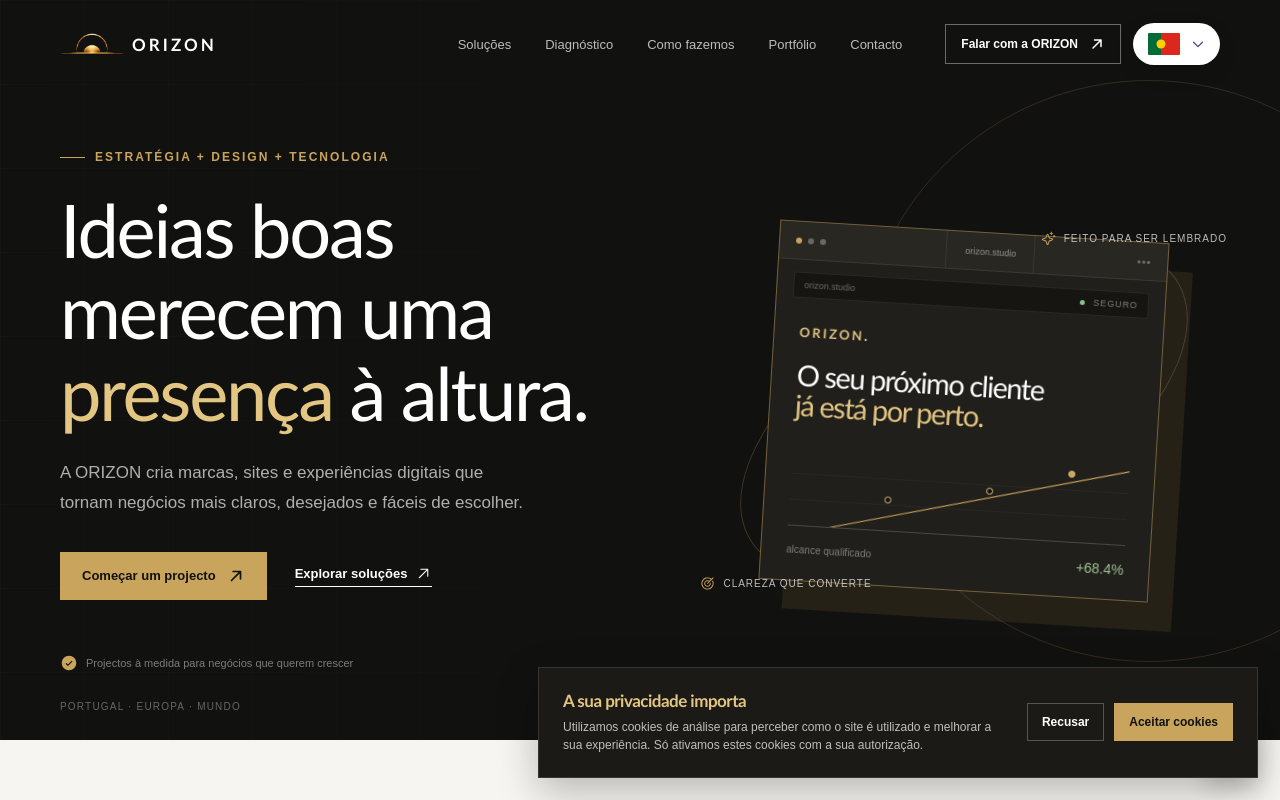
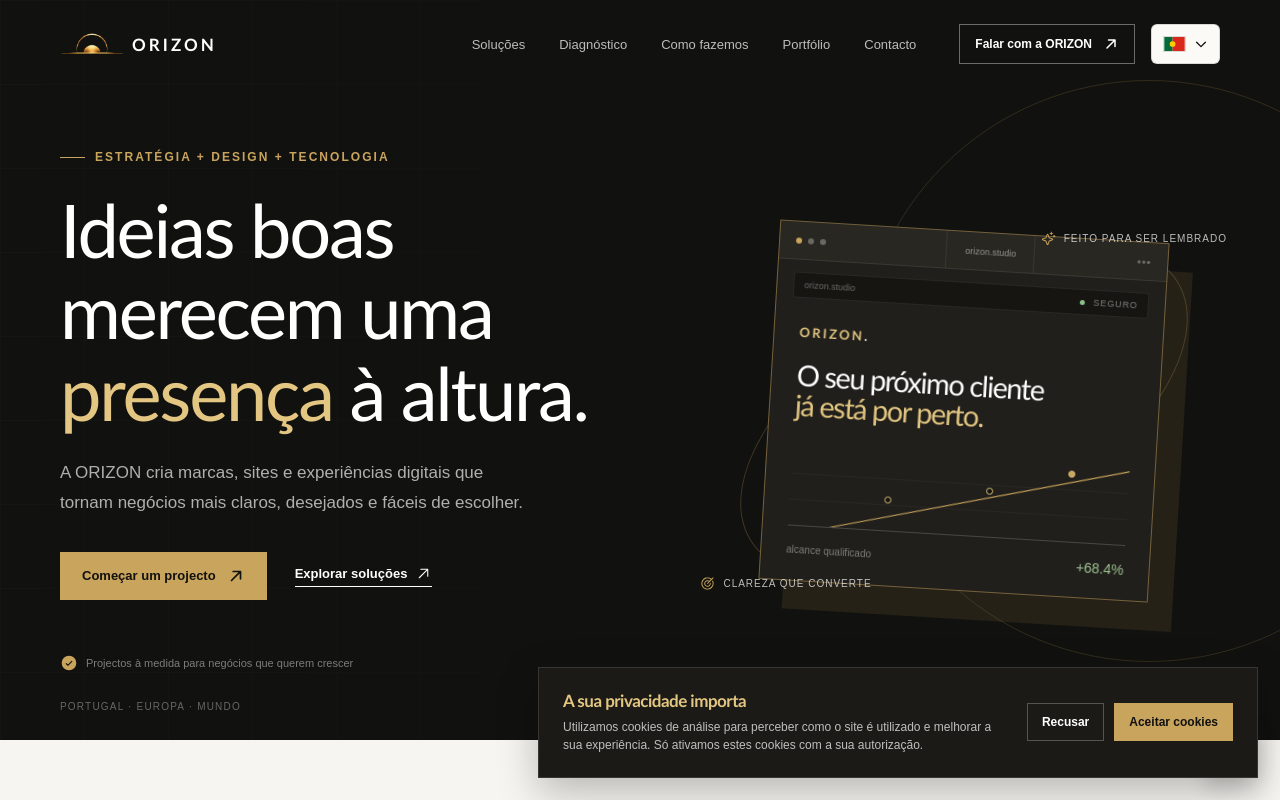
Before and after one commit to guilhermeLira10/orizon, a React (Vite) app: page / in a window 1280 px wide. Shown: the top 800 px of the page. Built offline with nearby package versions, Linux system fonts and the light colour scheme.

Commit message:
style: refine language picker

```diff
--- a/src/App.css
+++ b/src/App.css
@@ -103,28 +103,24 @@
 }
 .language-picker {
   position: relative;
-  display: flex;
-  align-items: center;
-  margin-left: 12px;
+  margin-left: 16px;
 }
 .language-trigger {
   display: flex;
+  min-width: 62px;
+  height: 40px;
   align-items: center;
-  gap: 11px;
-  min-width: 84px;
-  height: 42px;
-  padding: 0 14px;
-  border: 1px solid #ffffff20;
-  border-radius: 24px;
+  justify-content: center;
+  gap: 8px;
+  padding: 0 11px;
+  border: 1px solid var(--line);
+  border-radius: 6px;
   color: var(--ink);
-  background: #fff;
-  box-shadow: 0 8px 20px #0000001f;
-  font-size: 19px;
+  background: var(--surface, #fbfaf6);
   cursor: pointer;
 }
 .language-caret {
-  color: #4c478f;
-  transition: transform 0.2s;
+  transition: transform 180ms ease;
 }
 .language-trigger[aria-expanded="true"] .language-caret {
   transform: rotate(180deg);
@@ -134,25 +130,26 @@
   z-index: 10;
   top: calc(100% + 10px);
   right: 0;
-  width: 238px;
+  display: grid;
+  width: 226px;
+  gap: 4px;
   padding: 8px;
-  border: 1px solid #e6e4df;
-  border-radius: 10px;
-  background: #fff;
-  box-shadow: 0 16px 35px #0000001f;
+  border: 1px solid var(--line);
+  border-radius: 12px;
+  background: var(--surface, #fbfaf6);
+  box-shadow: 0 18px 48px color-mix(in srgb, var(--ink) 14%, transparent);
 }
 .language-option {
-  display: flex;
+  display: grid;
+  min-height: 42px;
+  grid-template-columns: 24px 1fr 18px;
   align-items: center;
-  gap: 13px;
-  width: 100%;
-  padding: 12px 11px;
+  gap: 10px;
+  padding: 8px 10px;
   border: 0;
   border-radius: 6px;
   color: var(--ink);
   background: transparent;
-  font-size: 13px;
-  font-weight: 600;
   text-align: left;
   cursor: pointer;
 }
@@ -161,15 +158,16 @@
   background: var(--paper-muted);
 }
 .language-option > svg:not(.language-flag) {
-  margin-left: auto;
-  color: #4b956e;
+  color: var(--gold);
 }
 .language-flag {
-  display: block;
-  width: 32px;
-  height: 22px;
-  object-fit: cover;
-  border-radius: 1px;
+  width: 23px;
+  height: 16px;
+  border: 1px solid var(--line);
+}
+.language-trigger:active,
+.language-option:active {
+  transform: scale(0.98);
 }
 .sr-only {
   position: absolute;
@@ -1247,6 +1245,9 @@
     padding: 17px 20px;
     border-bottom: 1px solid #ffffff17;
   }
+  .language-picker {
+    margin-left: auto;
+  }
   .hero {
     min-height: 880px;
   }
```
